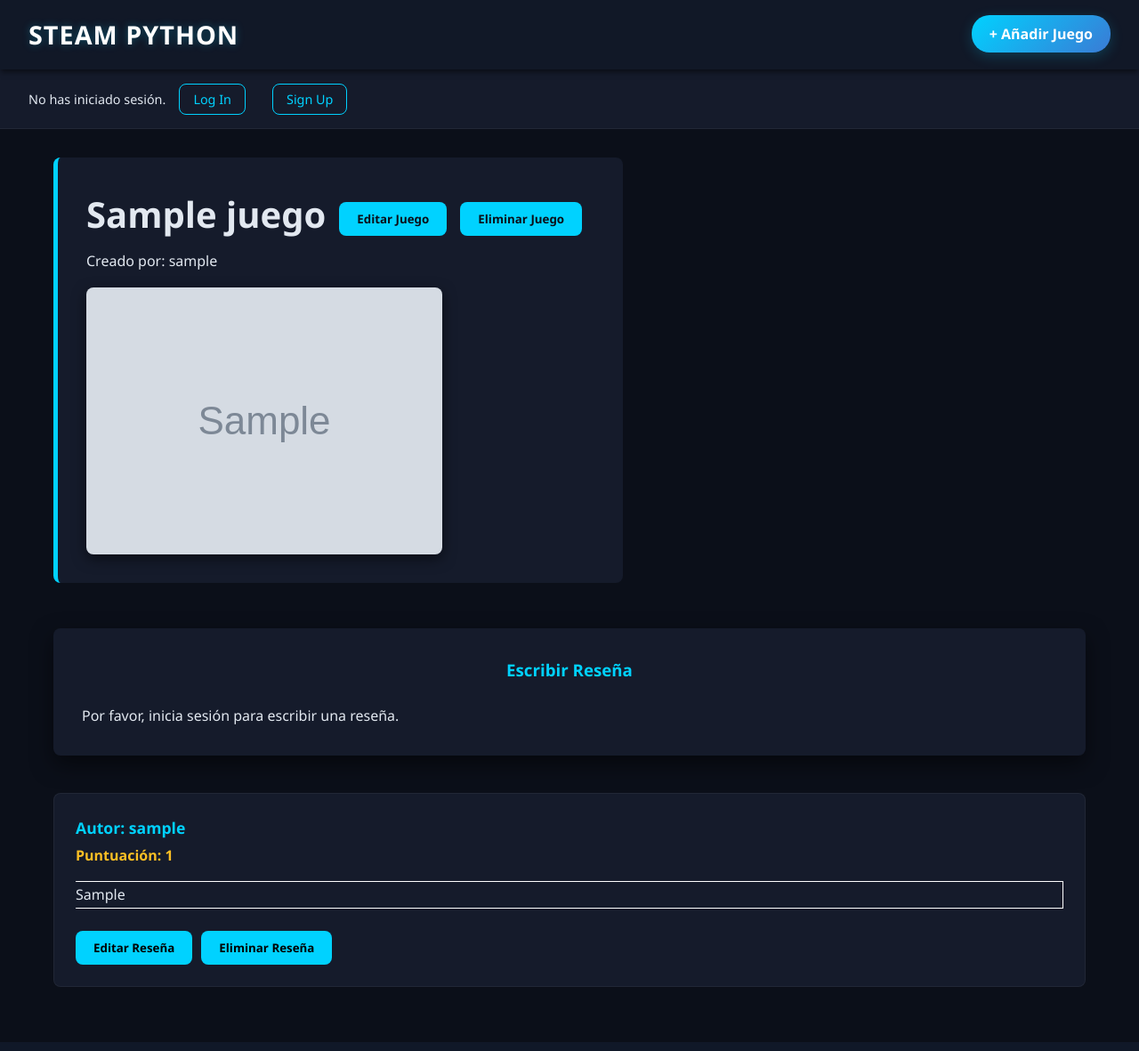
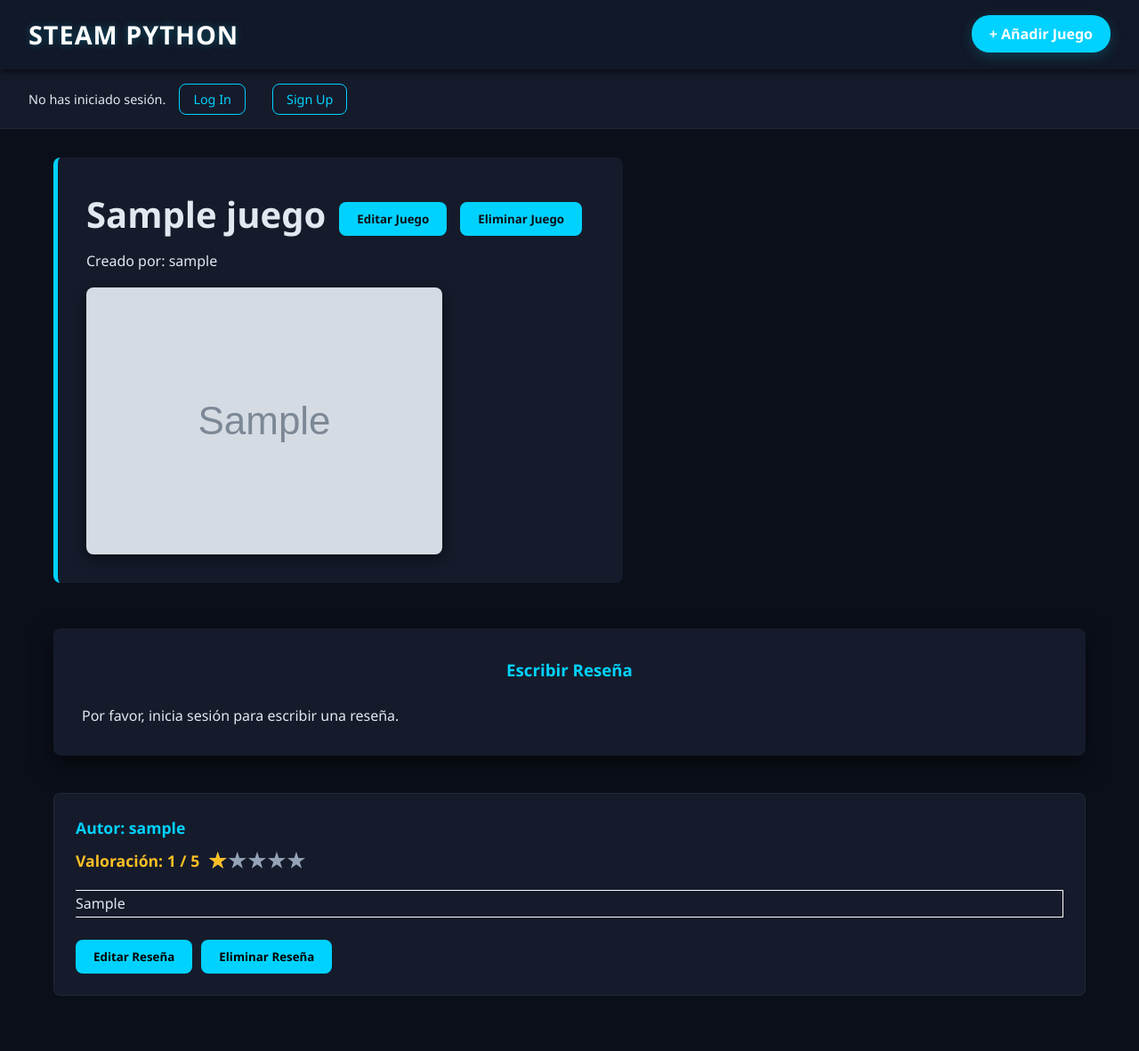
Before and after one commit to Carlos17082005/2526-PEP_PruebaEvaluacion2, a Django app: page /juego/detalle/1 in a window 1280 px wide. Shown: the whole page at 89% size. Run offline with Django 5.2, Linux system fonts and the light colour scheme; tables that the repository leaves empty hold one stand-in row (values such as "Sample post"); grey boxes marked "Sample" are stand-in pictures.

Commit message:
cambio el modelo de puntuacion a decimal, y cambio de como se muestra la puntuacion por estrellas
a mi me marca error de sintaxis pero funciona perfectamente

```diff
--- a/steam_python/reseñas/forms.py
+++ b/steam_python/reseñas/forms.py
@@ -6,3 +6,6 @@ class ResenaForm(forms.ModelForm):
     class Meta:
         model = Resena
         fields = ["cuerpo", "puntuacion"]
+        widgets = {
+            'puntuacion': forms.NumberInput(attrs={'step': '0.1'})
+        }
--- a/steam_python/reseñas/models.py
+++ b/steam_python/reseñas/models.py
@@ -3,6 +3,7 @@ from django.core.validators import MinValueValidator, MaxValueValidator
 import uuid
 import os
 from django.urls import reverse
+from decimal import Decimal
 
 def upload_to(instance, filename):
     ext = filename.split('.')[-1]
@@ -25,13 +26,20 @@ class Resena(models.Model):
     juego = models.ForeignKey(Juego, on_delete=models.CASCADE, related_name="resenas")
     autor = models.ForeignKey("auth.User",on_delete=models.CASCADE)
     cuerpo = models.TextField()
-    puntuacion = models.IntegerField(
-        validators=[MinValueValidator(0), MaxValueValidator(50)]
+    puntuacion = models.DecimalField(
+        max_digits=3,
+        decimal_places=1,
+        validators=[MinValueValidator(Decimal('0.0')), MaxValueValidator(Decimal('5.0'))]
     )
+    @property
+    def porcentaje_estrellas(self):
+        if self.puntuacion:
+            return int(self.puntuacion * 20)
+        return 0
 
 
     def __str__(self):
-        return f"Reseña de {self.autor} para {self.juego.nombre_juego} ({self.puntuacion / 10})"
+        return f"Reseña de {self.autor} para {self.juego.nombre_juego} ({self.puntuacion / 5})"
 
     def get_absolute_url(self):
         return reverse("detalle_juego", kwargs={"pk": self.pk})
--- a/steam_python/static/css/base.css
+++ b/steam_python/static/css/base.css
@@ -75,7 +75,7 @@ header {
 }
 
 .nav-right a {
-    background: linear-gradient(135deg, var(--accent-color), var(--accent-hover));
+    background: var(--accent-color);
     color: white;
     padding: 10px 20px;
     border-radius: 20px;
@@ -86,7 +86,7 @@ header {
 
 .nav-right a:hover {
     transform: translateY(-2px);
-    background: linear-gradient(135deg, orangered, rgb(241, 181, 0));
+    background: var(--accent-hover);
 }
 
 /* =========================================
@@ -324,10 +324,43 @@ header {
     margin-bottom: 5px;
 }
 
+/* Modificamos tu clase existente para alinear los elementos */
 .puntuacion_resena {
-    color: #fbbf24; /* Amarillo oro para la puntuación */
-    font-size: 1rem;
+    display: flex;
+    align-items: center;
+    gap: 10px;
+    color: #fbbf24; /* Amarillo oro */
+    font-size: 1.1rem;
     margin-bottom: 15px;
+    font-weight: bold;
+}
+
+/* =========================================
+   SISTEMA DE ESTRELLAS
+   ========================================= */
+.stars-outer {
+    display: inline-block;
+    position: relative;
+    font-size: 1.4rem;
+    color: var(--text-muted);
+    letter-spacing: 2px;
+}
+
+.stars-outer::before {
+    content: "\2605 \2605 \2605 \2605 \2605";
+}
+
+.stars-inner {
+    position: absolute;
+    top: 0;
+    left: 0;
+    white-space: nowrap;
+    overflow: hidden;
+    color: #fbbf24;
+}
+
+.stars-inner::before {
+    content: "\2605 \2605 \2605 \2605 \2605";
 }
 
 .texto_resena {
--- a/steam_python/templates/detalle_juego.html
+++ b/steam_python/templates/detalle_juego.html
@@ -28,7 +28,12 @@
             {% for resena in object.resenas.all %}
                 <div class="review-card">
                     <h3 class="autor_resena">Autor: {{ resena.autor }}</h3>
-                    <h3 class="puntuacion_resena">Puntuación: {{resena.puntuacion}}</h3>
+                    <div class="puntuacion_resena">
+                        <span class="score-number">Valoración: {{ resena.puntuacion|default:0|floatformat:"-1" }} / 5 </span>
+                        <div class="stars-outer">
+                            <div class="stars-inner" style="width: {{ resena.porcentaje_estrellas }}%;"></div>
+                        </div>
+                    </div>
                     <p class="texto_resena">{{ resena.cuerpo }}</p>
                     <div class="eliminar_resena">
                         <a href="{% url 'editar_resena' resena.pk %}"><button>Editar Reseña</button></a>
```
Also changed, not shown: steam_python/steam_python/settings.py (+18 -7 lines), steam_python/reseñas/migrations/0001_initial.py, steam_python/reseñas/migrations/0002_juego_resena_delete_post.py (deleted), steam_python/reseñas/migrations/0003_alter_juego_imagen.py (deleted), steam_python/reseñas/migrations/0004_juego_autor.py (deleted).
